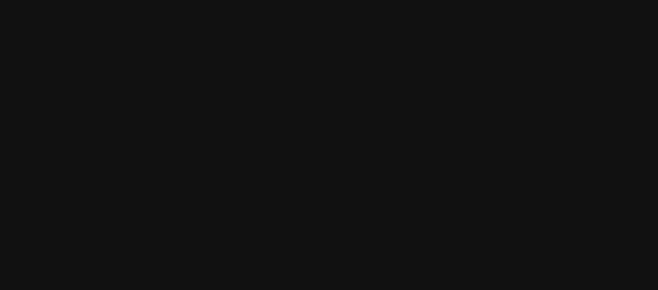
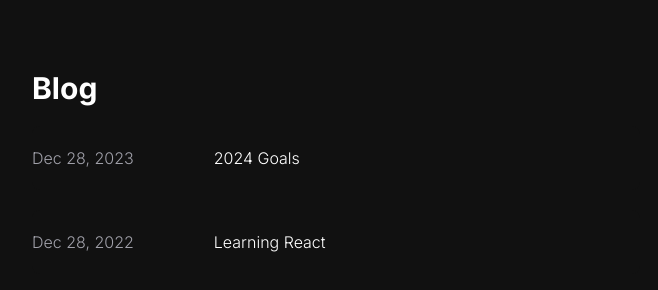
Before and after one commit to KKaged/personal-portfolio, a Next.js app in the folder personal-portfolio/: page / in a window 1280 px wide. Shown: the part 778-1068 px from the top of the page, without its empty margins (304-962 px from the left). Before the commit the page ends 896 px from the top, so only its background shows below. Built offline with nearby package versions, Linux system fonts and the light colour scheme.

Commit message:
added mini blog area

```diff
--- /dev/null
+++ b/personal-portfolio/src/app/components/AboutBlog.js
@@ -0,0 +1,13 @@
+import { BlogData } from "../data";
+import BlogPost from "./Story";
+
+export default function AboutBlog() {
+  return (
+    <div className="flex flex-col text-start py-12 gap-5">
+      <h1 className="text-white font-bold text-3xl">Blog</h1>
+      {BlogData.map((blog) => (
+        <BlogPost key={blog.id} {...blog} />
+      ))}
+    </div>
+  );
+}
--- /dev/null
+++ b/personal-portfolio/src/app/components/Story.js
@@ -0,0 +1,10 @@
+export default function BlogPost({ blogTitle, postDate, story }) {
+  return (
+    <div className="group flex py-5 gap-20 rounded-lg hover:bg-zinc-900">
+      <p className="font-light group-hover:bg-zinc-900">{postDate}</p>
+      <h2 className="font-light text-white group-hover:bg-zinc-900">
+        {blogTitle}
+      </h2>
+    </div>
+  );
+}
--- a/personal-portfolio/src/app/data.js
+++ b/personal-portfolio/src/app/data.js
@@ -35,3 +35,17 @@
     term: "1 Year",
   },
 ];
+
+export const BlogData = [
+  {
+    blogTitle: "2024 Goals",
+    story:
+      "Lorem ipsum dolor sit amet consectetur adipisicing elit. Quisquam, voluptates. Lorem ipsum dolor sit amet consectetur adipisicing elit. Quisquam, voluptates.",
+    postDate: "Dec 28, 2023",
+  },
+  {
+    blogTitle: "Learning React",
+    story: `Embarking on the journey of learning React has been a captivating experience. The transition from traditional web development to the world of components and virtual DOM has been both challenging and rewarding. As I grapple with concepts like JSX, state management, and React hooks, each line of code feels like a step closer to understanding the framework's power. The modular nature of React components has transformed the way I approach building user interfaces, promoting reusability and maintainability. The supportive React community and the "aha!" moments along the way have made this learning process a thrilling adventure. As I continue to explore the depths of React, I'm excited about the endless possibilities it offers for crafting dynamic and efficient web applications. This journey is not just about mastering a framework; it's about evolving as a developer and embracing the evolution of web technologies. Here's to the ongoing exploration and the discoveries yet to come!`,
+    postDate: "Dec 28, 2022",
+  },
+];
--- a/personal-portfolio/src/app/pages/About.js
+++ b/personal-portfolio/src/app/pages/About.js
@@ -1,4 +1,5 @@
 import Work from "../components/Work";
+import AboutBlog from "../components/AboutBlog";
 
 export default function About() {
   return (
@@ -22,6 +23,7 @@
           </p>
         </div>
         <Work />
+        <AboutBlog />
       </div>
     </>
   );
```
